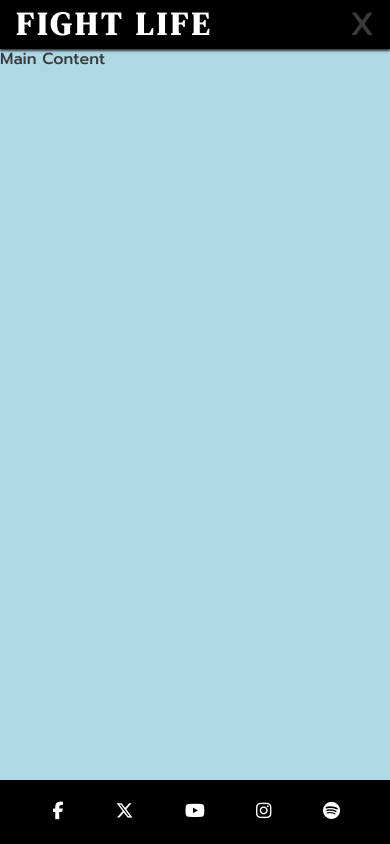
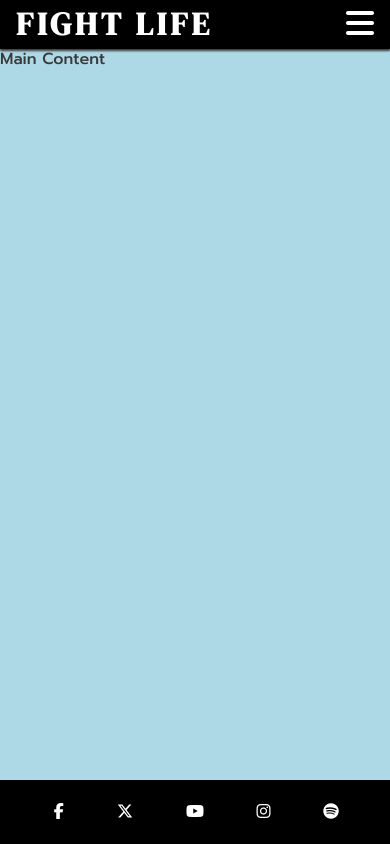
Before and after one commit to Skopezz/fight-life-project, a plain HTML site: page index.html in a window 390 px wide. Drawn offline with Linux system fonts and the light colour scheme; a web font is replaced by a local one.

Commit message:
Add bars icon to header for menu

```diff
--- a/assets/css/style.css
+++ b/assets/css/style.css
@@ -91,6 +91,7 @@ nav {
   font-size: 2rem;
 }
 
+
 /* Main content */
 main {
   background-color: lightblue;
@@ -112,7 +113,7 @@ footer {
 }
 
 #social-networks i {
-    font-size: 110%;
+    font-size: 100%;
     padding: 10%;
 
 }
--- a/index.html
+++ b/index.html
@@ -33,7 +33,10 @@
         <h1 id="logo">Fight Life</h1>
       </a>
       <input type="checkbox" id="nav-toggle" name="nav-toggle" />
-      <label for="nav-toggle" class="nav-toggle-label">X</label>
+      <label for="nav-toggle" class="nav-toggle-label">
+        <i class="fa-solid fa-bars" style="color: #ffffff;"></i>
+      </label>
+
       <nav>
         <ul id="menu">
           <li>
```
